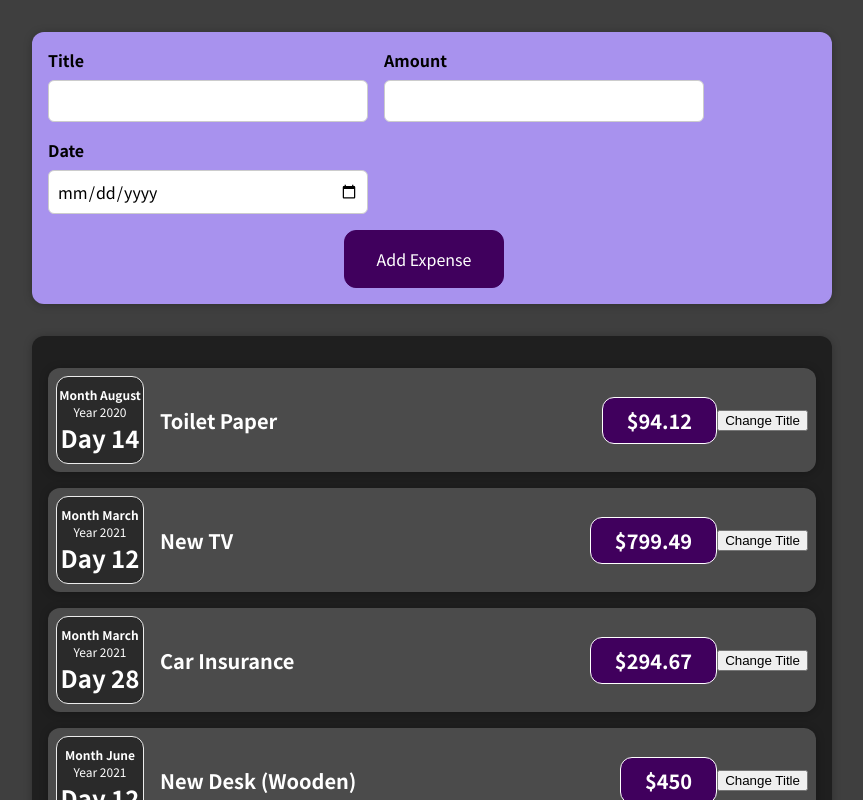
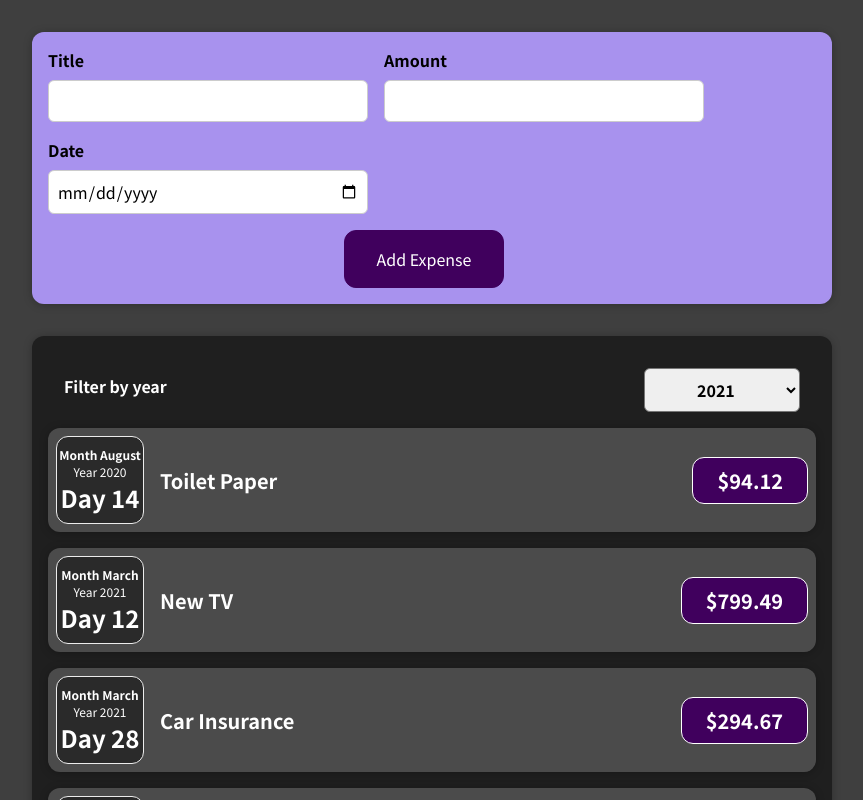
Before and after one commit to Aaront028/expenseapp, a React (Create React App) app: page / in a window 1280 px wide. Shown: the top 800 px of the page, without its empty margins (208-1071 px from the left). Built offline with nearby package versions, Linux system fonts and the light colour scheme.

Commit message:
passing child to parent component

```diff
--- a/src/App.js
+++ b/src/App.js
@@ -1,7 +1,7 @@
 import Expenses from './components/Expenses/Expenses'
 import NewExpense from './components/NewExpense/NewExpense'
 function App() {
-  const expense = [
+  const expenses = [
     {
       id: 'e1',
       title: 'Toilet Paper',
@@ -23,10 +23,15 @@
     },
   ]
 
+  function addExpenseHandler(expense) {
+    console.log('In App.js')
+    console.log(expenses)
+  }
+
   return (
     <div>
-      <NewExpense />
-      <Expenses item={expense} />
+      <NewExpense onAddExpense={addExpenseHandler} />
+      <Expenses item={expenses} />
     </div>
   )
 }
--- a/src/components/Expenses/ExpenseItem.js
+++ b/src/components/Expenses/ExpenseItem.js
@@ -4,21 +4,13 @@
 import './ExpenseItem.css'
 
 function ExpenseItem(props) {
-  const [title, setTitle] = useState(props.title)
-
-  const clickedHandler = () => {
-    setTitle('Updated')
-    console.log(title)
-  }
-
   return (
     <Card className="expense-item">
       <ExpenseDate date={props.date} />
       <div className="expense-item__description">
-        <h2>{title}</h2>
+        <h2>{props.title}</h2>
         <div className="expense-item__price">${props.amount}</div>
       </div>
-      <button onClick={clickedHandler}>Change Title</button>
     </Card>
   )
 }
--- a/src/components/Expenses/Expenses.js
+++ b/src/components/Expenses/Expenses.js
@@ -1,10 +1,24 @@
+import React, { useState } from 'react'
 import ExpenseItem from './ExpenseItem'
 import Card from '../UI/Card'
 import './Expenses.css'
+import ExpensesFilter from './ExpensesFilter'
 
 function Expenses(props) {
+  const [filterData, setFilterData] = useState('2021')
+  function onSaveFilterDataHandler(enteredFilterData) {
+    setFilterData(enteredFilterData)
+    console.log('Filta Data:', filterData)
+    console.log(enteredFilterData)
+  }
+
   return (
+    <div>
       <Card className="expenses">
+        <ExpensesFilter
+          selected={filterData}
+          onSaveFilterData={onSaveFilterDataHandler}
+        />
         <ExpenseItem
           title={props.item[0].title}
           amount={props.item[0].amount}
@@ -26,6 +40,7 @@
           date={props.item[3].date}
         />
       </Card>
+    </div>
   )
 }
 
--- /dev/null
+++ b/src/components/Expenses/ExpensesFilter.css
@@ -0,0 +1,24 @@
+.expenses-filter {
+  color: white;
+  padding: 0 1rem;
+}
+
+.expenses-filter__control {
+  display: flex;
+  width: 100%;
+  align-items: center;
+  justify-content: space-between;
+  margin: 1rem 0;
+}
+
+.expenses-filter label {
+  font-weight: bold;
+  margin-bottom: 0.5rem;
+}
+
+.expenses-filter select {
+  font: inherit;
+  padding: 0.5rem 3rem;
+  font-weight: bold;
+  border-radius: 6px;
+}
--- /dev/null
+++ b/src/components/Expenses/ExpensesFilter.js
@@ -0,0 +1,26 @@
+import React from 'react'
+
+import './ExpensesFilter.css'
+
+const ExpensesFilter = (props) => {
+  function changeHandler(e) {
+    console.log(e.target.value)
+    props.onSaveFilterData(e.target.value)
+  }
+
+  return (
+    <div className="expenses-filter">
+      <div className="expenses-filter__control">
+        <label>Filter by year</label>
+        <select value={props.selected} onChange={changeHandler}>
+          <option value="2022">2022</option>
+          <option value="2021">2021</option>
+          <option value="2020">2020</option>
+          <option value="2019">2019</option>
+        </select>
+      </div>
+    </div>
+  )
+}
+
+export default ExpensesFilter
--- a/src/components/NewExpense/ExpenseForm.js
+++ b/src/components/NewExpense/ExpenseForm.js
@@ -1,7 +1,7 @@
 import React, { useState } from 'react'
 import './ExpenseForm.css'
 
-function ExpenseForm() {
+function ExpenseForm(props) {
   // const [enteredTitle, setEnteredTitle] = useState('')
   // const [enteredAmount, setEnteredAmount] = useState('')
   // const [enteredDate, setEnteredDate] = useState('')
@@ -40,7 +40,15 @@
       date: new Date(userInput.enteredDate),
     }
 
-    console.log(expenseData)
+    props.onSaveExpenseData(expenseData)
+    setUserInput((prevState) => {
+      return {
+        ...prevState,
+        enteredTitle: '',
+        enteredAmount: '',
+        enteredDate: '',
+      }
+    })
   }
 
   return (
@@ -48,7 +56,11 @@
       <div className="new-expense__controls">
         <div className="new-expense__control">
           <label>Title</label>
-          <input type="text" onChange={titleChangeHandler} />
+          <input
+            type="text"
+            value={userInput.enteredTitle}
+            onChange={titleChangeHandler}
+          />
         </div>
         <div className="new-expense__control">
           <label>Amount</label>
@@ -56,6 +68,7 @@
             type="number"
             min="0.01"
             step="0.01"
+            value={userInput.enteredAmount}
             onChange={amountChangeHandler}
           />
         </div>
@@ -65,6 +78,7 @@
             type="date"
             min="2019-01-01"
             max="2023-12-31"
+            value={userInput.enteredDate}
             onChange={dateChangeHandler}
           />
         </div>
--- a/src/components/NewExpense/NewExpense.js
+++ b/src/components/NewExpense/NewExpense.js
@@ -2,10 +2,19 @@
 import ExpenseForm from './ExpenseForm'
 import './NewExpense.css'
 
-function NewExpense() {
+function NewExpense(props) {
+  const saveExpenseDataHandler = (enteredExpenseData) => {
+    const expenseData = {
+      ...enteredExpenseData,
+      id: Math.random().toString(),
+    }
+    console.log(expenseData)
+    props.onAddExpense(expenseData)
+  }
+
   return (
     <div className="new-expense">
-      <ExpenseForm />
+      <ExpenseForm onSaveExpenseData={saveExpenseDataHandler} />
     </div>
   )
 }
```
Lines whose indentation alone changed are shown as unchanged.
